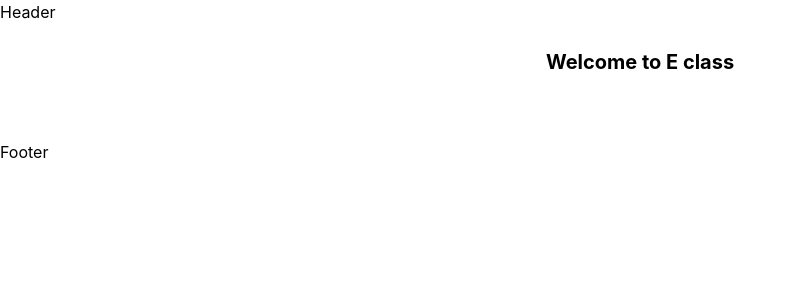
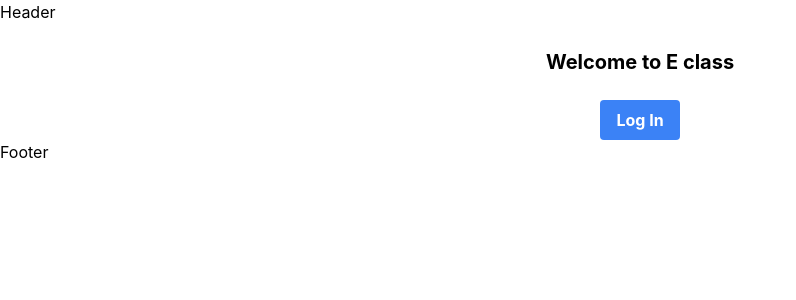
Before and after one commit to harris2310/eclass-clone, a Next.js app: page / in a window 1280 px wide. Shown: the top 300 px of the page, without its empty margins (0-796 px from the left). Built offline with nearby package versions, Linux system fonts and the light colour scheme; no server answers.

Commit message:
Got button to work, classes weren't working

```diff
--- a/components/common/Button.tsx
+++ b/components/common/Button.tsx
@@ -27,7 +27,6 @@
   const As = as;
   return (
     <>
-      <div className="hidden bg-red-500">hi</div>
       <button
         className={`${colors[variant]} px-4 py-2  text-white rounded`}
         {...rest}
--- a/components/screens/HomeScreen.tsx
+++ b/components/screens/HomeScreen.tsx
@@ -11,7 +11,6 @@
   };
   return (
     <div>
-      home
       <Button variant={Variant.Danger} onClick={handleClick}>
         Sign Out
       </Button>
--- a/tailwind.config.js
+++ b/tailwind.config.js
@@ -4,23 +4,11 @@
     "./pages/*.{js,jsx,ts,tsx}",
     "./components/screens/*.{js,jsx,ts,tsx}",
   ],
-  theme: {
-    colors: {
-      transparent: 'transparent',
-      current: 'currentColor',
-      'white': '#ffffff',
-      'purple': '#3f3cbb',
-      'midnight': '#121063',
-      'metal': '#565584',
-      'tahiti': '#3ab7bf',
-      'silver': '#ecebff',
-      'bubble-gum': '#ff77e9',
-      'bermuda': '#78dcca',
-    },
-  },
+  theme: {},
   plugins: [],
   safelist: [
     'bg-red-500',
     'bg-blue-500',
+    'bg-gray-500',
   ]
 }
```
